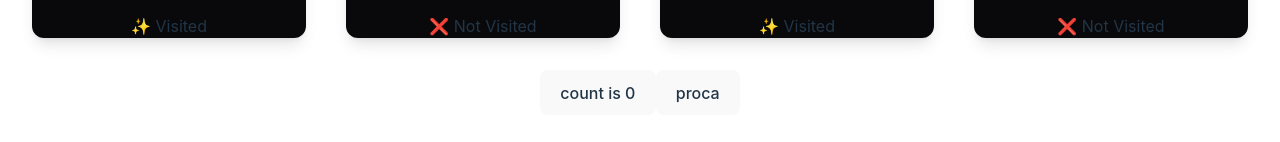
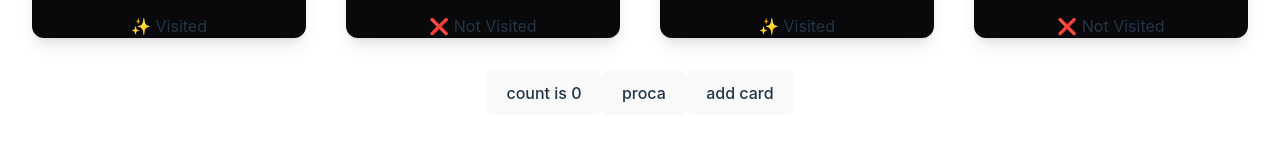
Before and after one commit to Zeta80/corso-react, a React (Vite) app: page / in a window 1280 px wide. Shown: the part 492-634 px from the top of the page. Built offline with nearby package versions, Linux system fonts and the light colour scheme.

Commit message:
state child to parent

```diff
--- a/src/App.jsx
+++ b/src/App.jsx
@@ -1,6 +1,7 @@
 import { useState } from 'react'
 import './App.css'
 import Card from './components/Card'
+import CardForm from './components/CardForm'
 
 function App() {
   const [count, setCount] = useState(0)
@@ -15,7 +16,7 @@ function App() {
     console.log(userData)
   }
 
-  const cities =[
+const initialCities =[
         {
           id:0,
           isVisited:true,
@@ -47,6 +48,11 @@ function App() {
 
 ]
 
+const [cities, setCities] = useState(initialCities)
+
+const addCitty = (city) => {
+  setCities([...cities, city])}
+
   return (
     <>
 
@@ -58,6 +64,8 @@ function App() {
           </Card>
         ))}
 
+
+
       </div>
 
       <div className="card">
@@ -67,6 +75,7 @@ function App() {
         <button onClick={changeUserName}>
           proca
         </button>
+        <CardForm addCity={addCitty} />
       </div>
 
     </>
--- /dev/null
+++ b/src/components/CardForm.jsx
@@ -0,0 +1,19 @@
+function CardForm({addCity}) {
+    const city = {name: 'New York',
+         isVisited: false,
+          imgUrl:"https://images.unsplash.com/photo-1513407030348-c983a97b98d8?q=80&w=2072&auto=format&fit=crop&ixlib=rb-4.0.3&ixid=M3wxMjA3fDB8MHxwaG90by1wYWdlfHx8fGVufDB8fHx8fA%3D%3D",
+          text: 'card fatta con form card'
+        }
+    const handleCity = () => {
+        addCity(city)
+    }
+
+  return (
+    <>
+
+        <button onClick={handleCity}>add card</button>
+
+    </>
+  )
+}
+export default CardForm
```
